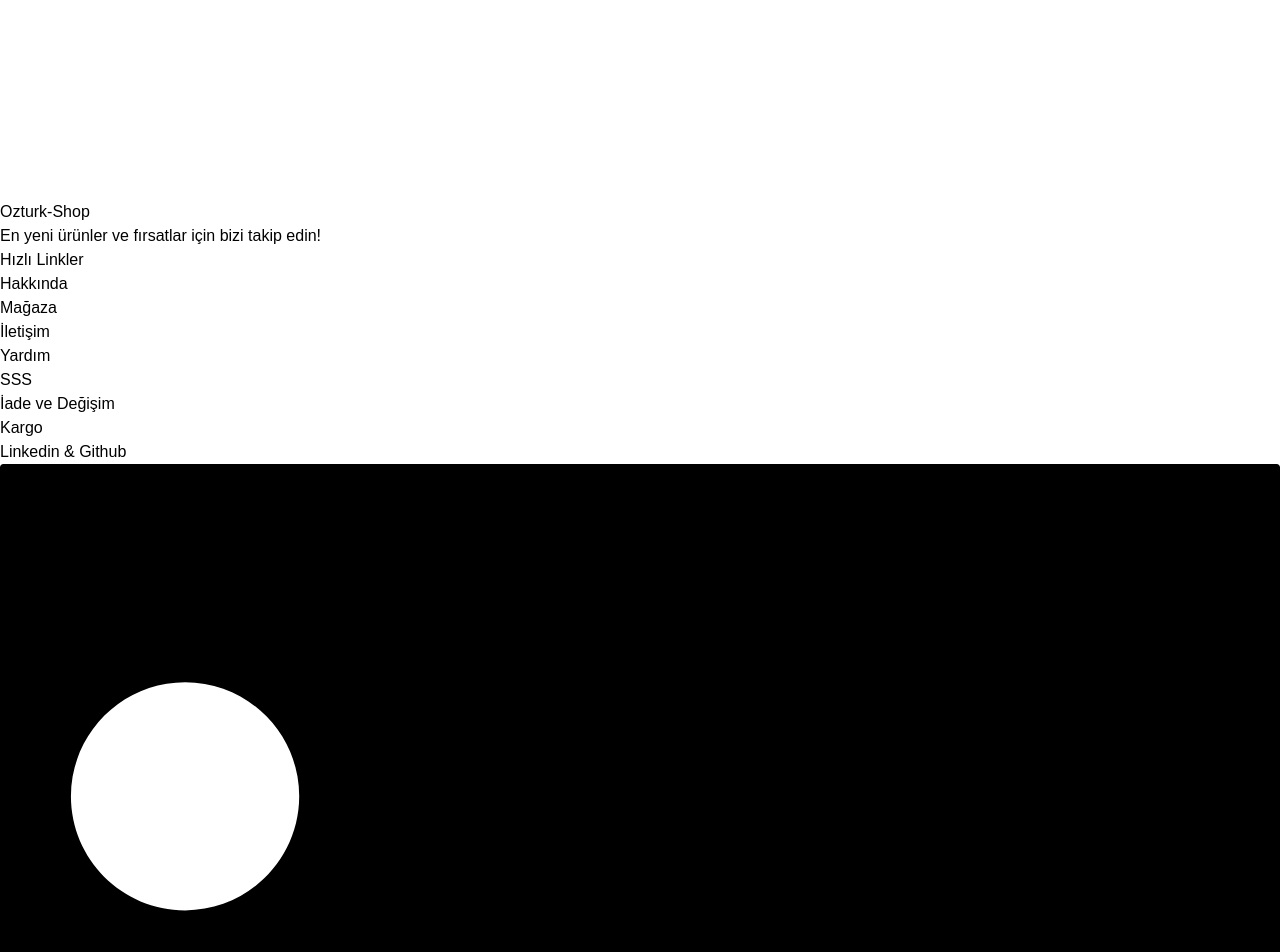
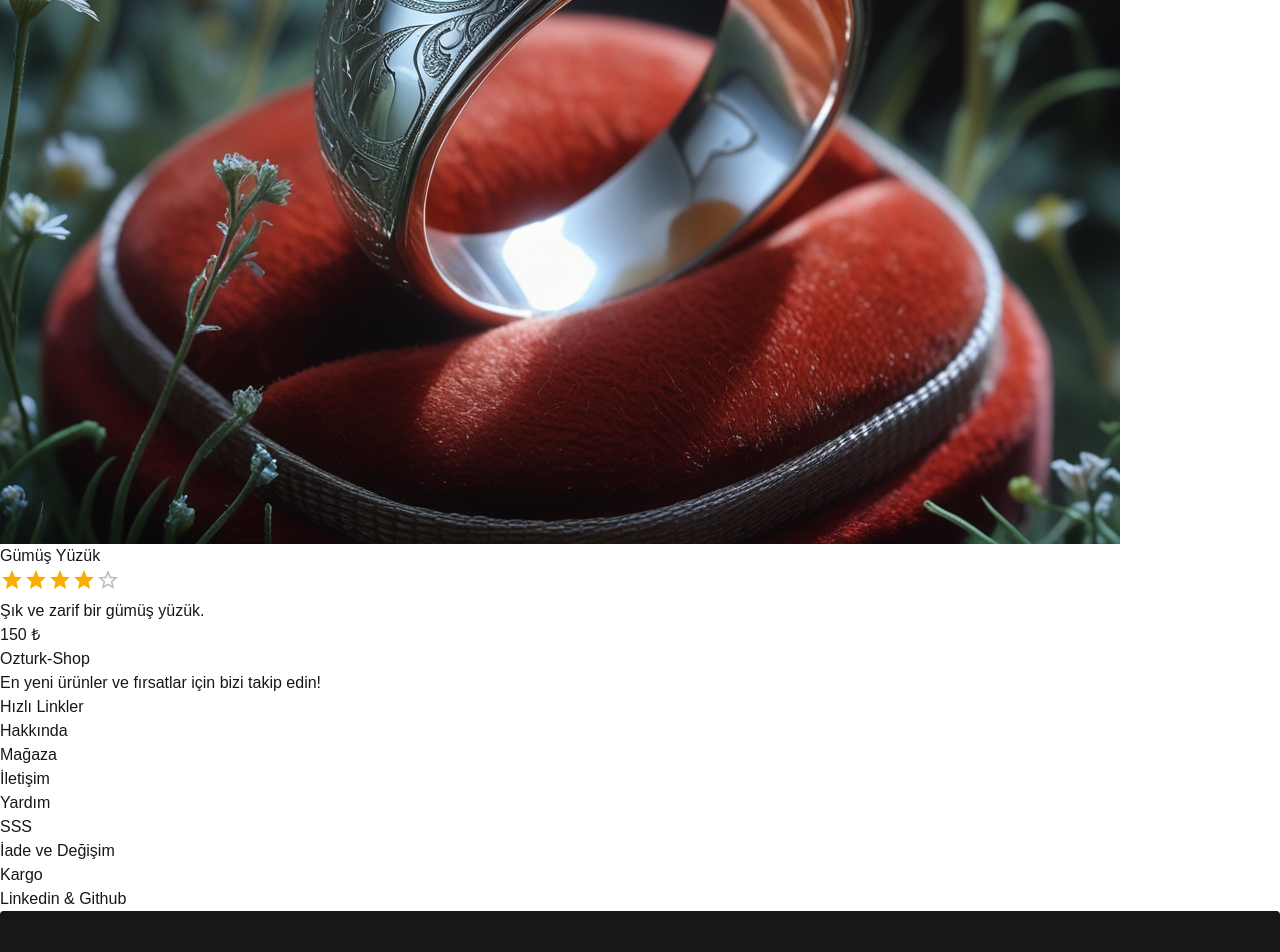
Before and after one commit to ozturksahinyetisir/e-commerce-web, a Next.js app: page /product/1 in a window 1280 px wide. Before the commit this address had no page. Shown: the part 766-1718 px from the top of the page. Built offline with nearby package versions, Linux system fonts and the light colour scheme.

Commit message:
Details Page fixed.

```diff
--- a/src/app/components/Detail/DetailClient.tsx
+++ b/src/app/components/Detail/DetailClient.tsx
@@ -1,9 +1,49 @@
 "use client"
 
-const DetailClient = () => {
+import PageContainer from "../containers/PageContainer"
+import Rating from '@mui/material/Rating';
+import { useRouter } from 'next/navigation';
+
+const DetailClient = ({product}:{product:any}) => {
+  const router = useRouter();
   return (
-    <div>DetailClient</div>
-  )
-}
+    <PageContainer>
+      <div className="p-10 flex items-center justify-center">
+      <div className="flex max-w-4xl w-full space-x-8">
+        <div className="w-1/2">
+
+        <button
+            onClick={() => router.back()}
+            className="p-2 bg-gray-800 text-white rounded-full shadow-lg hover:bg-gray-600 transition mb-4"
+          >
+            <svg xmlns="http://www.w3.org/2000/svg" className="w-6 h-6" fill="none" viewBox="0 0 24 24" stroke="currentColor">
+              <path strokeLinecap="round" strokeLinejoin="round" strokeWidth="2" d="M15 19l-7-7 7-7" />
+            </svg>
+          </button>
+
+          <img
+            src={product.imageUrl}
+            alt={product.name}
+            className="w-full  object-cover rounded-lg shadow-md min-w-[100px] min-h-[40px]"
+          />
+        </div>
+
+        <div className="w-1/2 flex flex-col items-center justify-center">
+          <h1 className="text-3xl font-bold mb-4 text-gray-800 text-center">{product.name}</h1>
+
+          <div className="mb-4">
+            <Rating name="read-only" value={4} readOnly />
+          </div>
+
+          <p className="mt-4 text-lg text-gray-700 text-center">{product.description}</p>
+
+          <p className="text-xl text-black font-semibold mt-2 text-center">{product.price} ₺</p>
+        </div>
+      </div>
+    </div>
+    </PageContainer>
+
+  );
+};
 
 export default DetailClient
--- /dev/null
+++ b/src/app/components/Home/Products.tsx
@@ -0,0 +1,21 @@
+import Heading from "../general/Heading";
+import { products } from "../../utils/Products";
+import ProductCard from "./ProductCard"
+
+const Products = () => {
+  return (
+    <div className="m-10">
+        <Heading center text="Yeni Ürünler"/>
+        <div className="mt-10 grid grid-cols-1 md:grid-cols-2 lg:grid-cols-4 gap-4 justify-items-center text-center p-1 " >
+            {
+            products.map(product => (
+                <ProductCard key={product.id} product={product}/>
+            ))
+          }
+        </div>
+    </div>
+
+  )
+}
+
+export default Products
--- /dev/null
+++ b/src/app/components/containers/PageContainer.tsx
@@ -0,0 +1,9 @@
+import React from 'react'
+
+const PageContainer = ({children}: {children: React.ReactNode}) => {
+  return (
+    <div className ='px-5 md:px-30'>{children}</div>
+  )
+}
+
+export default PageContainer
--- a/src/app/components/general/Heading.tsx
+++ b/src/app/components/general/Heading.tsx
@@ -3,9 +3,10 @@ interface HeadingProps {
     center?: boolean
     text: string
 }
+
 const Heading:React.FC<HeadingProps> = ({center, text}) => {
   return (
-    <div className={`text-slate-500 px-3 md:px-10 md ${center ? 'text-center' : 'text-start'}`}>
+    <div className={`text-slate-700 font-semibold text-xl md:px-10 md ${center ? 'text-center' : 'text-start'}`}>
       {text}
     </div>
   )
--- a/src/app/page.tsx
+++ b/src/app/page.tsx
@@ -1,7 +1,7 @@
 import React from "react";
 import Category from "./components/Home/Category";
 import Banner from "./components/Home/Banner";
-import Products from "./components/Product/Products";
+import Products from "./components/Home/Products";
 
 const Home = () => {
   return (
--- /dev/null
+++ b/src/app/product/[productId]/page.tsx
@@ -0,0 +1,25 @@
+import React from "react";"1"
+import products from "@/app/utils/Products";
+import DetailClient from "@/app/components/Detail/DetailClient";
+
+
+type DetailProps = {
+  productId?: string;
+};
+
+const Detail = ({params}: {params:DetailProps}) => {
+  const { productId } = params;
+  const product = products.find((product) => product.id === Number(productId));
+
+  if (!product) {
+    return <div>Ürün bulunamadı</div>;
+  }
+
+  return (
+    <div>
+      <DetailClient product={product} />
+    </div>
+  );
+};
+
+export default Detail;
```
Also changed, not shown: src/app/components/Home/ProductCard.tsx (added, +31 -0 lines), src/app/utils/Products.tsx (+4 -4 lines).
